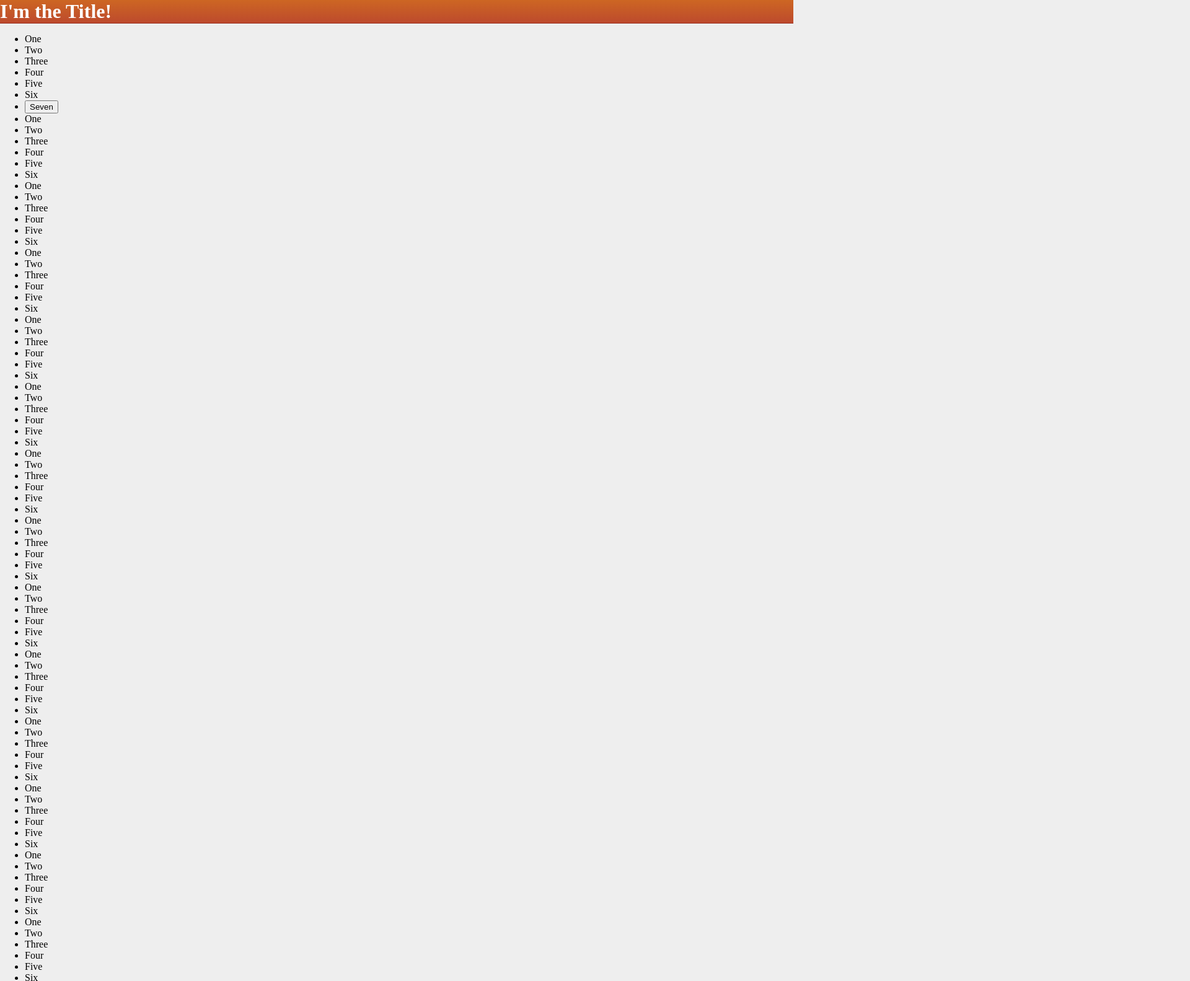
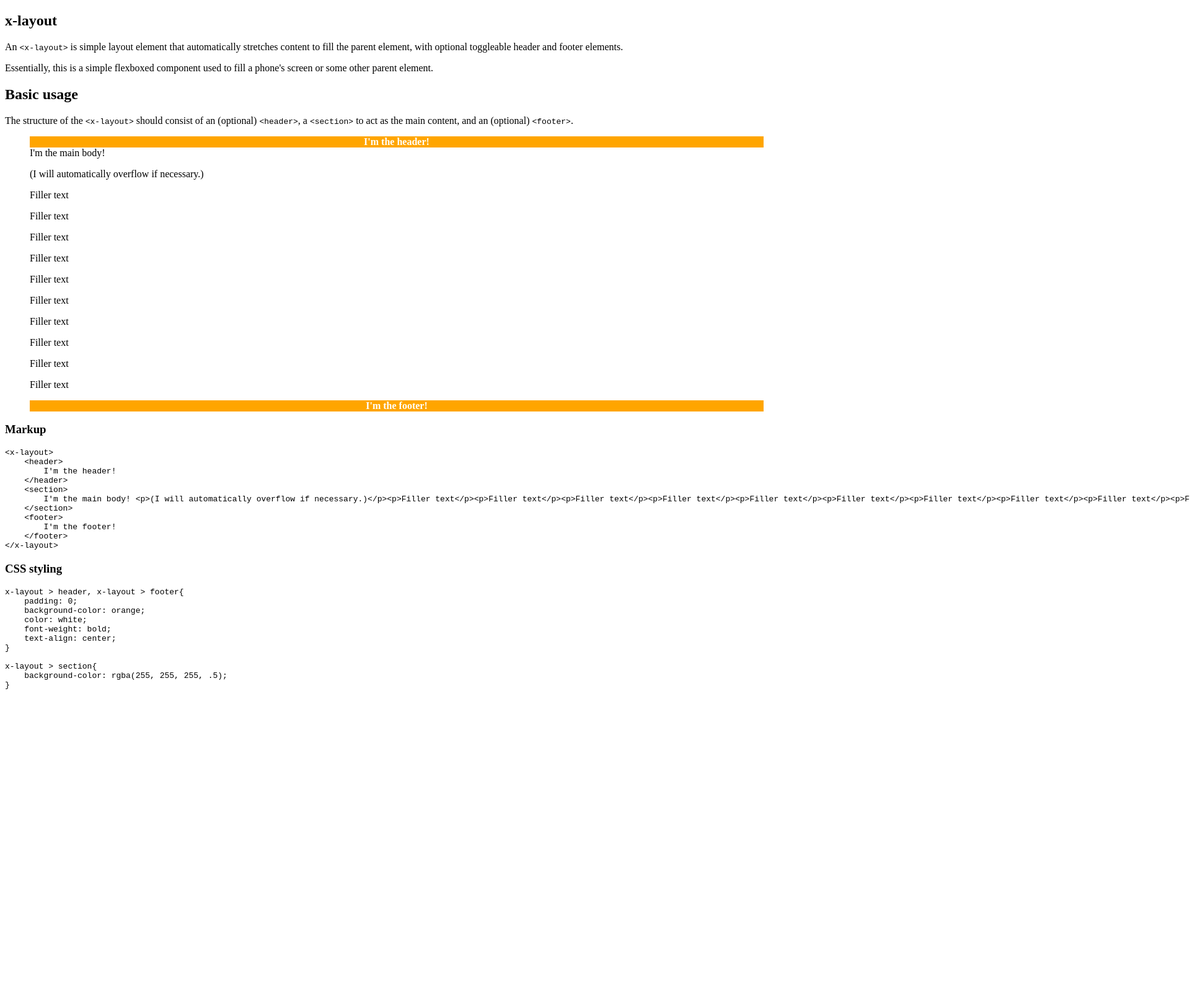
Before and after one commit to x-tag/layout, a website: page demo/index.html in a window 1280 px wide. Shown: the top 1583 px of the page at 62% size, 1920 px wide, since content can reach past the window. After the commit the page ends 1126 px from the top, so only its background shows below. Drawn offline with Linux system fonts and the light colour scheme.

Commit message:
added overhauled demo; remove buggy attributes from documentation

```diff
--- /dev/null
+++ b/demo/demo.css
@@ -0,0 +1,11 @@
+x-layout > header, x-layout > footer{
+    padding: 0;
+    background-color: orange;
+    color: white;
+    font-weight: bold;
+    text-align: center;
+}
+
+x-layout > section{
+    background-color: rgba(255, 255, 255, .5);
+}
--- /dev/null
+++ b/demo/demo.js
@@ -0,0 +1,3 @@
+document.addEventListener('DOMComponentsLoaded', function(){
+    prettyPrint();
+});
--- a/demo/index.html
+++ b/demo/index.html
@@ -1,175 +1,50 @@
-<!DOCTYPE html>
+<!doctype html>
 <html lang="en">
-
 <head>
     <meta charset="utf-8" />
-
-		<title>X-Layout Demo</title>
-		  <!-- use these imports instead of the Brick files if running from submodule
-       		repository instead of the Brick repository -->
-       	<!--
-		<link rel="stylesheet" type="text/css" href="x-tag-components.css"/>
-		<link rel="stylesheet" type="text/css" href="../src/layout.css"/>
-
-		<script type="text/javascript" src="x-tag-components.js"></script>
-		<script type="text/javascript" src="../src/layout.js"></script> -->
+    <meta name="viewport" content="width=device-width, initial-scale=1, maximum-scale=1">
+    <title>Brick: x-layout demos</title>
+    <link rel="stylesheet" href="http://fonts.googleapis.com/css?family=Open+Sans:300,300italic,600">
     <link rel="stylesheet" type="text/css" href="../../../dist/brick.css"/>
-  		<script type="text/javascript" src="../../../dist/brick.js"></script>
-		<style type="text/css">
-
-			html, body {
-				height: 100%;
-				margin: 0;
-				padding: 0;
-			}
-
-			body {
-				background: #eee;
-			}
-
-			h1, h3 {
-				color: #fff;
-				margin: 0 auto;
-				background: -webkit-linear-gradient(top, #CD6623, #BD4A2D);
-				background: -moz-linear-gradient(top, #CD6623, #BD4A2D);
-				background: -ms-linear-gradient(top, #CD6623, #BD4A2D);
-				background: linear-gradient(top, #CD6623, #BD4A2D);
-			}
-
-			h1 {
-				border-bottom: 1px solid #992F21;
-			}
-
-			h3 {
-				border-top: 1px solid #992F21;
-			}
-
-		</style>
+    <link rel="stylesheet" type="text/css" href="../../../site/css/prettify.css">
+    <link rel="stylesheet" type="text/css" href="../../../site/css/main.css"/>
+    <link rel="stylesheet" type="text/css" href="demo.css"/>
 </head>
-
 <body>
-
-	<x-layout id="layout-1" scroll-target= "ul" scrollhide>
+<article>
+    <header><h1>x-layout</h1></header>
+    <p>An <code class="prettyprint">&lt;x-layout&gt;</code> is simple layout element that automatically stretches content to fill the parent element, with optional toggleable header and footer elements.</p>
+    <p>Essentially, this is a simple flexboxed component used to fill a phone's screen or some other parent element.</p>
+    <section class="demo-wrap">
+        <header><h2>Basic usage</h2></header>
+        <p>The structure of the <code class="prettyprint">&lt;x-layout&gt;</code> should consist of an (optional) <code class="prettyprint">&lt;header&gt;</code>, a <code class="prettyprint">&lt;section&gt;</code> to act as the main content, and an (optional) <code class="prettyprint">&lt;footer&gt;</code>.
+        </p>
+        <div class="two-up">
+            <figure class="demo">
+                <x-layout>
                     <header>
-			<h1>I'm the Title!</h1>
+                        I'm the header!
                     </header>
                     <section>
-			<ul>
-				<li>One</li>
-				<li>Two</li>
-				<li>Three</li>
-				<li>Four</li>
-				<li>Five</li>
-				<li>Six</li>
-				<li><button>Seven</button></li>
-				<li>One</li>
-				<li>Two</li>
-				<li>Three</li>
-				<li>Four</li>
-				<li>Five</li>
-				<li>Six</li>
-				<li>One</li>
-				<li>Two</li>
-				<li>Three</li>
-				<li>Four</li>
-				<li>Five</li>
-				<li>Six</li>
-				<li>One</li>
-				<li>Two</li>
-				<li>Three</li>
-				<li>Four</li>
-				<li>Five</li>
-				<li>Six</li>
-				<li>One</li>
-				<li>Two</li>
-				<li>Three</li>
-				<li>Four</li>
-				<li>Five</li>
-				<li>Six</li>
-				<li>One</li>
-				<li>Two</li>
-				<li>Three</li>
-				<li>Four</li>
-				<li>Five</li>
-				<li>Six</li>
-				<li>One</li>
-				<li>Two</li>
-				<li>Three</li>
-				<li>Four</li>
-				<li>Five</li>
-				<li>Six</li>
-				<li>One</li>
-				<li>Two</li>
-				<li>Three</li>
-				<li>Four</li>
-				<li>Five</li>
-				<li>Six</li>
-				<li>One</li>
-				<li>Two</li>
-				<li>Three</li>
-				<li>Four</li>
-				<li>Five</li>
-				<li>Six</li>
-				<li>One</li>
-				<li>Two</li>
-				<li>Three</li>
-				<li>Four</li>
-				<li>Five</li>
-				<li>Six</li>
-				<li>One</li>
-				<li>Two</li>
-				<li>Three</li>
-				<li>Four</li>
-				<li>Five</li>
-				<li>Six</li>
-				<li>One</li>
-				<li>Two</li>
-				<li>Three</li>
-				<li>Four</li>
-				<li>Five</li>
-				<li>Six</li>
-				<li>One</li>
-				<li>Two</li>
-				<li>Three</li>
-				<li>Four</li>
-				<li>Five</li>
-				<li>Six</li>
-				<li>One</li>
-				<li>Two</li>
-				<li>Three</li>
-				<li>Four</li>
-				<li>Five</li>
-				<li>Six</li>
-				<li>One</li>
-				<li>Two</li>
-				<li>Three</li>
-				<li>Four</li>
-				<li>Five</li>
-				<li>Six</li>
-			</ul>
+                        I'm the main body! <p>(I will automatically overflow if necessary.)</p><p>Filler text</p><p>Filler text</p><p>Filler text</p><p>Filler text</p><p>Filler text</p><p>Filler text</p><p>Filler text</p><p>Filler text</p><p>Filler text</p><p>Filler text</p>
                     </section>
                     <footer>
-			<h3>I'm the Footer!</h3>
+                        I'm the footer!
                     </footer>
                 </x-layout>
+            </figure>
+        </div>
+        <div class="markup-wrap two-up">
+            <h3>Markup</h3>
+            <pre class="prettyprint html">&lt;x-layout&gt;<br/>    &lt;header&gt;<br/>        I'm the header!<br/>    &lt;/header&gt;<br/>    &lt;section&gt;<br/>        I'm the main body! &lt;p&gt;(I will automatically overflow if necessary.)&lt;/p&gt;&lt;p&gt;Filler text&lt;/p&gt;&lt;p&gt;Filler text&lt;/p&gt;&lt;p&gt;Filler text&lt;/p&gt;&lt;p&gt;Filler text&lt;/p&gt;&lt;p&gt;Filler text&lt;/p&gt;&lt;p&gt;Filler text&lt;/p&gt;&lt;p&gt;Filler text&lt;/p&gt;&lt;p&gt;Filler text&lt;/p&gt;&lt;p&gt;Filler text&lt;/p&gt;&lt;p&gt;Filler text&lt;/p&gt;<br/>    &lt;/section&gt;<br/>    &lt;footer&gt;<br/>        I'm the footer!<br/>    &lt;/footer&gt;<br/>&lt;/x-layout&gt;</pre>
+            <h3>CSS styling</h3>
+            <pre class="prettyprint css">x-layout &gt; header, x-layout &gt; footer{<br/>    padding: 0;<br/>    background-color: orange;<br/>    color: white;<br/>    font-weight: bold;<br/>    text-align: center;<br/>}<br/><br/>x-layout &gt; section{<br/>    background-color: rgba(255, 255, 255, .5);<br/>}</pre>
+        </div>
+    </section>
+</article>
 
+<script type="text/javascript" src="../../../dist/brick.js"></script>
+<script type="text/javascript" src="../../../site/js/prettify.js"></script>
+<script type="text/javascript" src="demo.js"></script>
 </body>
-
-<script type="text/javascript">
-	var layout = document.getElementById('layout-1');
-	xtag.addEvents(document, {
-		'tap:delegate(button)': function(){
-			if (this.className == 'max') {
-				this.className = '';
-				layout.maxcontent = false;
-			}
-			else {
-				this.className = 'max';
-				layout.maxcontent = true;
-			}
-		}
-	});
-
-</script>
-
 </html>
--- a/src/layout.css
+++ b/src/layout.css
@@ -24,6 +24,7 @@ x-layout {
 }
 
 x-layout > header, x-layout > footer {
+	margin: 0 !important;
 	overflow: hidden;
 	z-index: 1;
 	-webkit-transform: translateZ(0);
@@ -40,6 +41,7 @@ x-layout > header, x-layout > footer {
 	}
 
 x-layout > section {
+	margin: 0!important;
 	-webkit-box-flex: 1;
 	-moz-box-flex: 1;
 	-webkit-flex: 1;
--- a/xtag.json
+++ b/xtag.json
@@ -17,15 +17,13 @@
 	"documentation": {
 		"description": "A simple layout element that automatically stretches to fill the parent, with optional toggleable header and footer elements.",
 		"attributes": {
-			"maxcontent": "If set, the maxcontent attribute specifies that any header/footer in the layout should be minimized to give the main content full screen space."
+
 		},
 		"events": {},
 		"methods": {},
 		"getters": {
-			"maxcontent": "Returns whether the 'maxcontent' attribute is set or not."
 		},
 		"setters": {
-			"maxcontent": "Sets the 'maxcontent' attribute."
 		}
 	}
 }
```
Also changed, not shown: demo/testpage.html (added, +175 -0 lines). Lines whose indentation alone changed are shown as unchanged.
